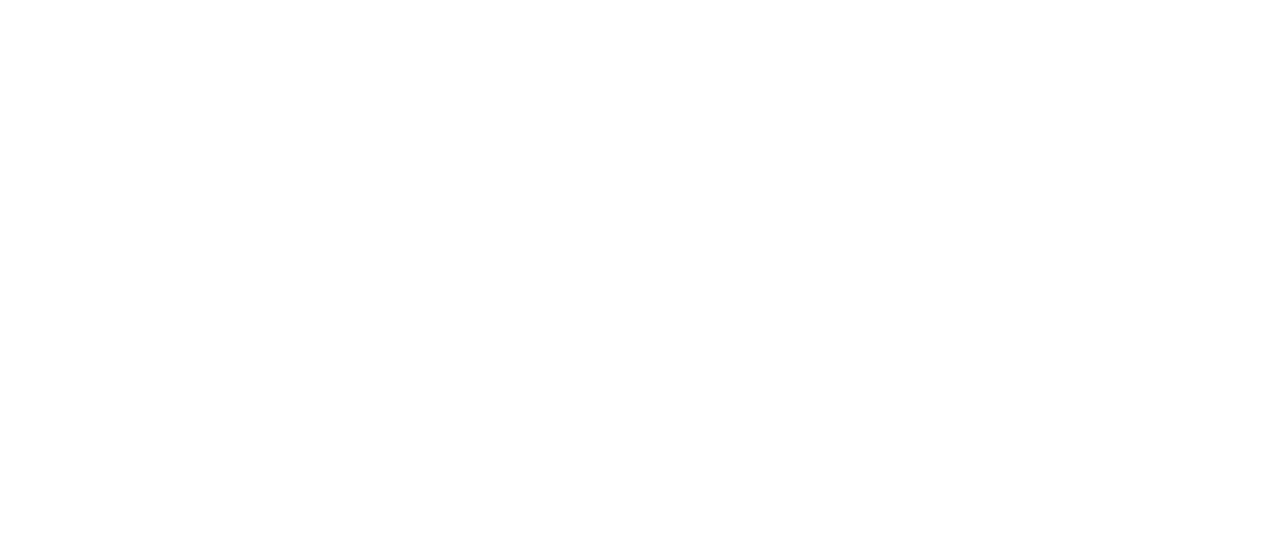
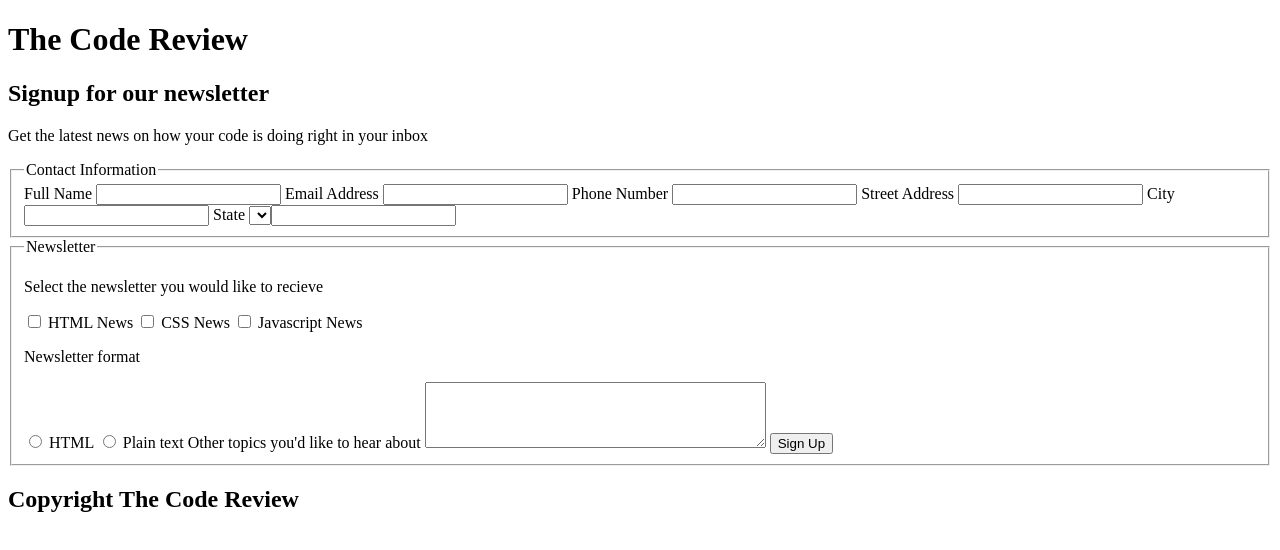
Before and after one commit to TylerOliverTaylor/TeamTreeHouseProject3, a plain HTML site: page index.html in a window 1280 px wide. Drawn offline with Linux system fonts and the light colour scheme.

Commit message:
Rough Draft for HTML

```diff
--- a/index.html
+++ b/index.html
@@ -6,6 +6,72 @@
     <title>Document</title>
 </head>
 <body>
+    <div>
+        <header>
+            <h1>The Code Review</h1>
+        </header>
+        <section class="signupinfo">
+            <h2>Signup for our newsletter</h2>
+            <p>Get the latest news on how your code is doing right in your inbox</p>
+        </section>
+        <section class="form">
+            <form action="info.php" method="get">
+                <fieldset>
+                    <legend>Contact Information</legend>
 
+                    <label>Full Name</label>
+                    <input type="text" id="full_name" name="full_name">
+
+                    <label>Email Address</label>
+                    <input type="text" id="email" name="email">
+
+                    <label>Phone Number</label>
+                    <input type="text" id="phone_number" name="phone_number">
+
+                    <label>Street Address</label>
+                    <input type="text" id="address" name="address">
+
+                    <label>City</label>
+                    <input type="text" id="city" name="city">
+
+                    <label>State</label>
+                    <select id="state" name="state">
+
+                    <label>Zip Code</label>
+                    <input type="text" id="zip_code" name="zip_code">
+
+                </fieldset>
+                <fieldset>
+                    <legend>Newsletter</legend>
+
+                    <p>Select the newsletter you would like to recieve</p>
+                    <input type="checkbox" name="newsletter_type" value="html_news">
+                    <label>HTML News</label>
+
+                    <input type="checkbox" name="newsletter_type" value="css_news">
+                    <label>CSS News</label>
+
+                    <input type="checkbox" name="newsletter_type" value="javascript_news">
+                    <label>Javascript News</label>
+
+                    <p>Newsletter format</p>
+                    <input type="radio" name="newsletter_format" value="html">
+                    <label>HTML</label>
+
+                    <input type="radio" name="newsletter_format" value="plain_text">
+                    <label>Plain text</label>
+
+                    <label>Other topics you'd like to hear about</label>
+                    <textarea rows="4" cols="40"></textarea>
+
+                    <input type="submit" id="signup" name="signup" value="Sign Up">
+
+                </fieldset>
+            </form>
+        </section>
+        <footer>
+            <h2>Copyright The Code Review</h2>
+        </footer>
+    </div>
 </body>
 </html>
```
